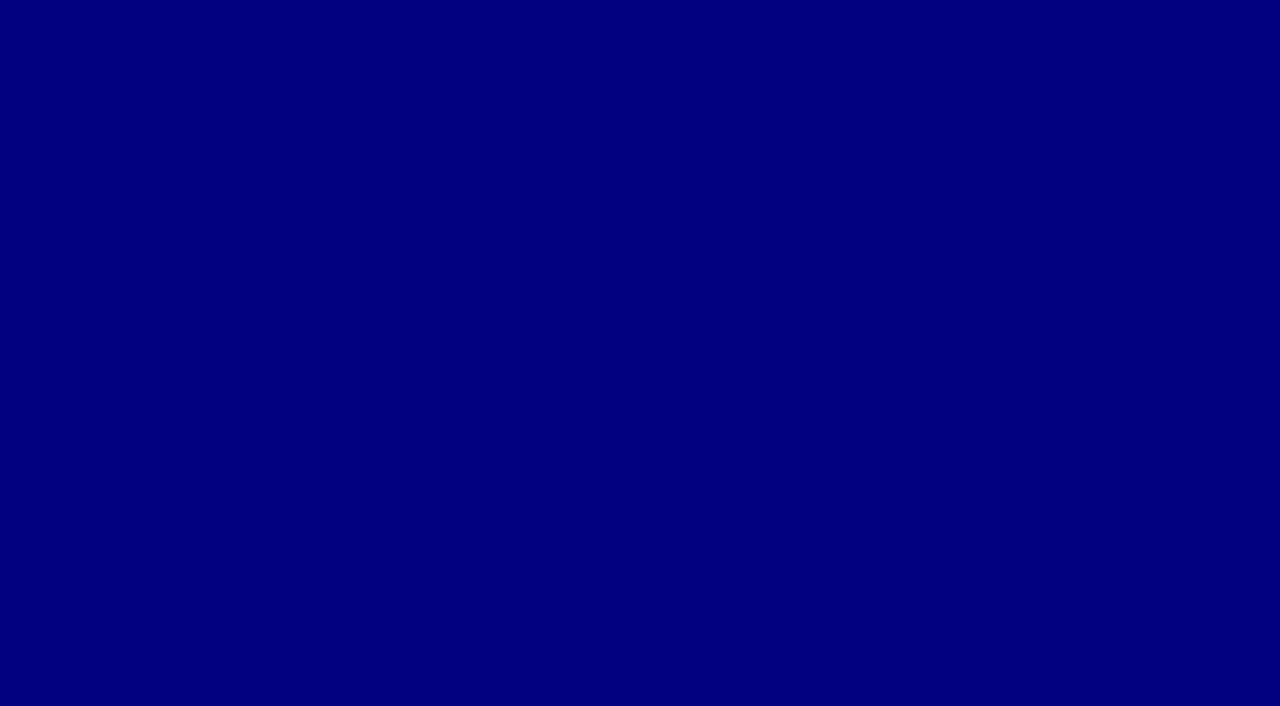
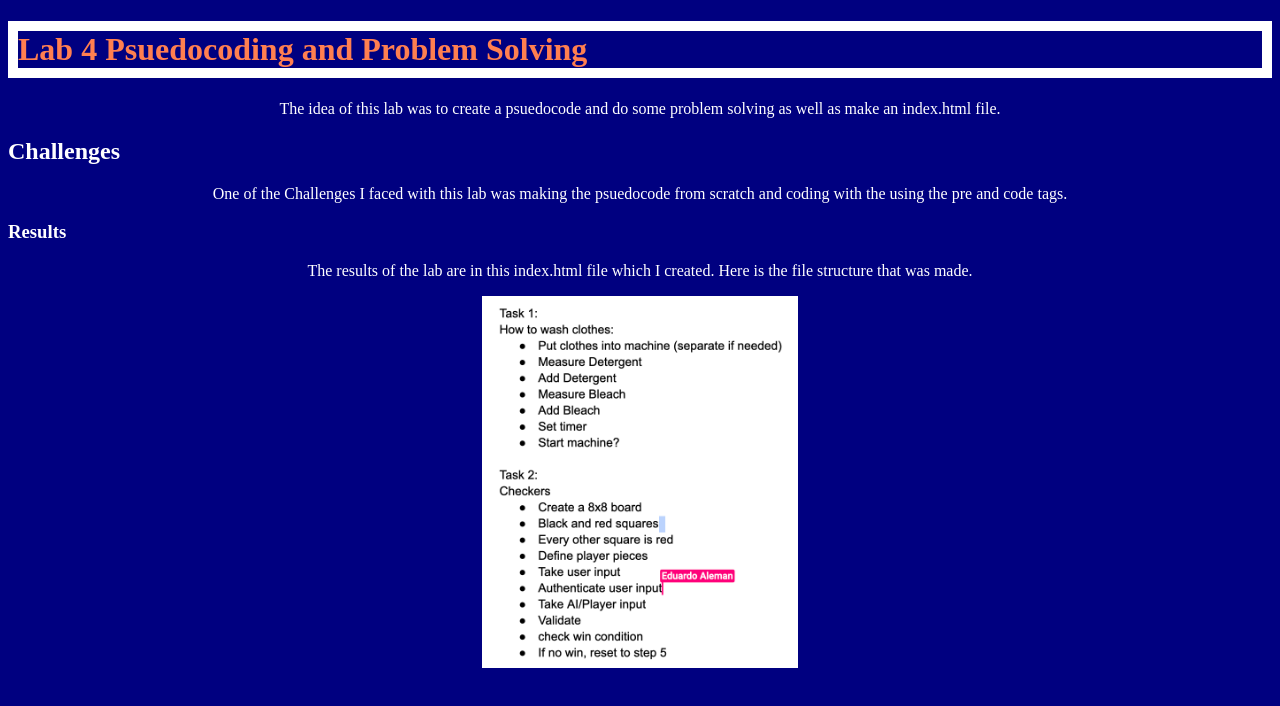
Before and after one commit to jogracida/cst252, a plain HTML site: page lab4/index.html in a window 1280 px wide. Drawn offline with Linux system fonts and the light colour scheme.

Commit message:
Lab 4- Psuedocode and Problem Solving
New files

```diff
--- a/lab4/index.html
+++ b/lab4/index.html
@@ -1,11 +1,17 @@
 <!DOCTYPE html>
 <html>
 <head>
-	<title>Lab X - Subject/Topic</title>
+	<title>Lab 4 - Psuedocoding and Problem Solving</title>
 	<link rel="stylesheet" type="text/css" href="../css/site.css">
 	<link rel="stylesheet" type="text/css" href="css/lab.css">
 </head>
-<body>
+<body><h1>Lab 4 Psuedocoding and Problem Solving</h1>
+	<p>The idea of this lab was to create a psuedocode and do some problem solving as well as make an index.html file.</p>
+	<h2>Challenges</h2>
+	<p>One of the Challenges I faced with this lab was making the psuedocode from scratch and coding with the using the pre and code tags.</p>
+	<h3>Results</h3>
+	<p> The results of the lab are in this index.html file which I created. Here is the file structure that was made.</p>
+<img class="img" src="img/psuedocode.png" alt="">
 
 </body>
 </html>
```
Also changed, not shown: lab4/js/lab.js (+10 -0 lines), lab4/img/psuedocode.png (added).
